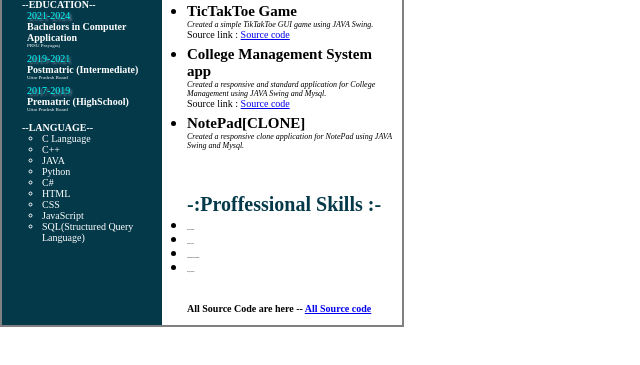
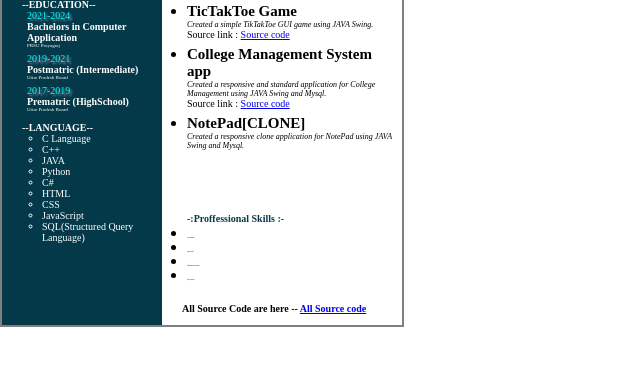
Before and after one commit to NirdeshSrivastav/Resume, a plain HTML site: page index.html in a window 1280 px wide. Shown: the part 327-692 px from the top of the page, without its empty margins (0-640 px from the left). Drawn offline with Linux system fonts and the light colour scheme.

Commit message:
Update style.css
Update

```diff
--- a/style.css
+++ b/style.css
@@ -201,10 +201,15 @@
               left: 0px;
             }
 
+              #prof{
+              margin-top: 20px;
+              font-size: 10px;
+              }
+
             .source{
               position: absolute;
               top: 580;
-              left:25px;
+              left:20px;
             }
 
             #code{
```
